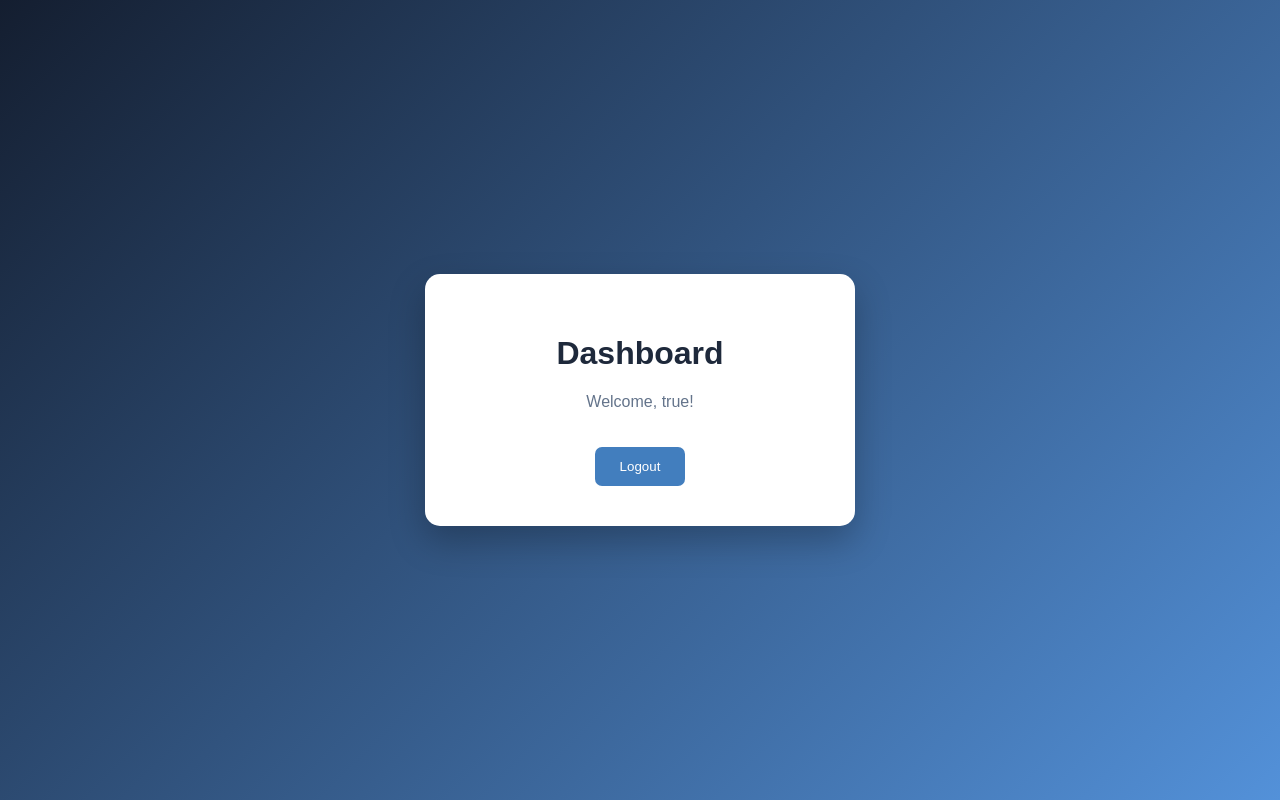
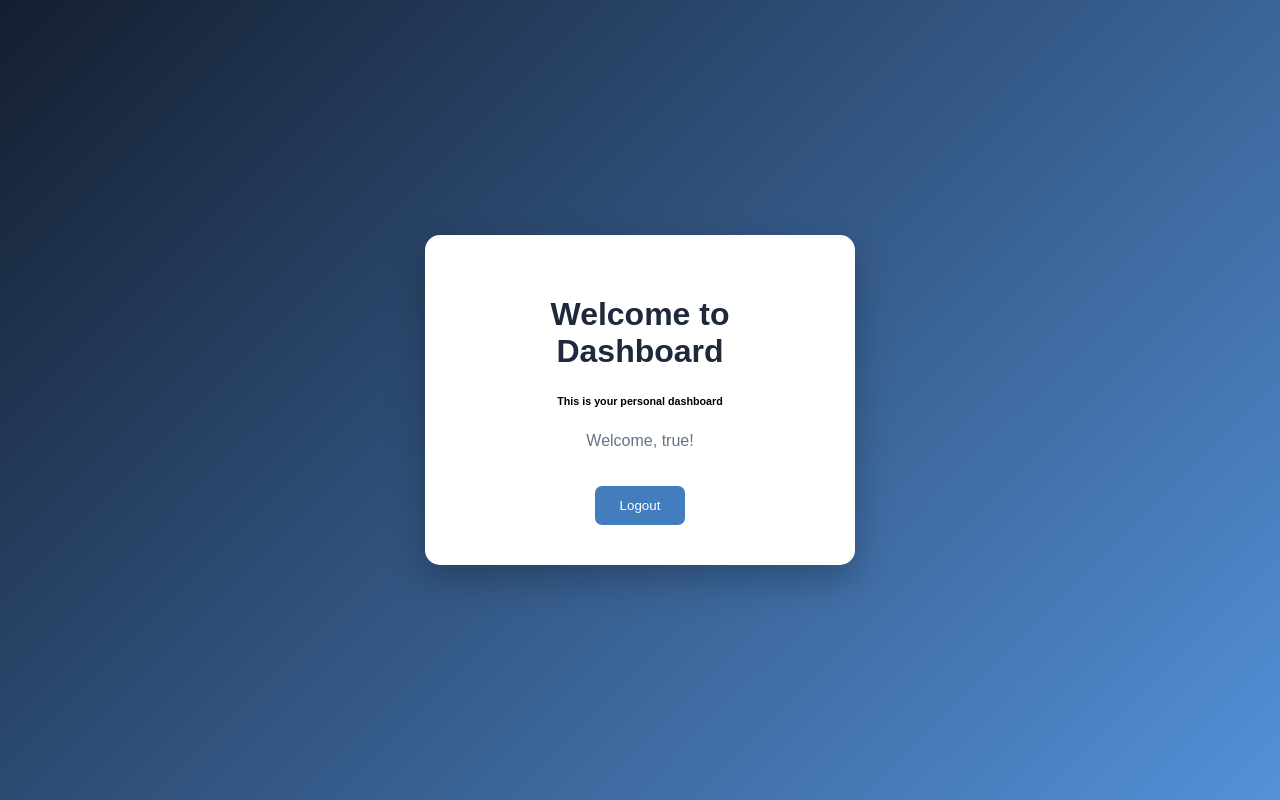
Before and after one commit to kowsalya-0/loginpage-with-dashboard, a plain HTML site: page dashboard.html in a window 1280 px wide. Drawn offline with Linux system fonts and the light colour scheme; sample sign-in values are in the browser's storage.

Commit message:
modified

```diff
--- a/dashboard.html
+++ b/dashboard.html
@@ -77,8 +77,8 @@
 
   <div class="dashboard">
 
-    <h1>Dashboard</h1>
-
+    <h1>Welcome to Dashboard</h1>
+    <h6> This is your personal dashboard </h6>
     <p id="welcomeMessage"></p>
 
     <button onclick="logout()">
```
